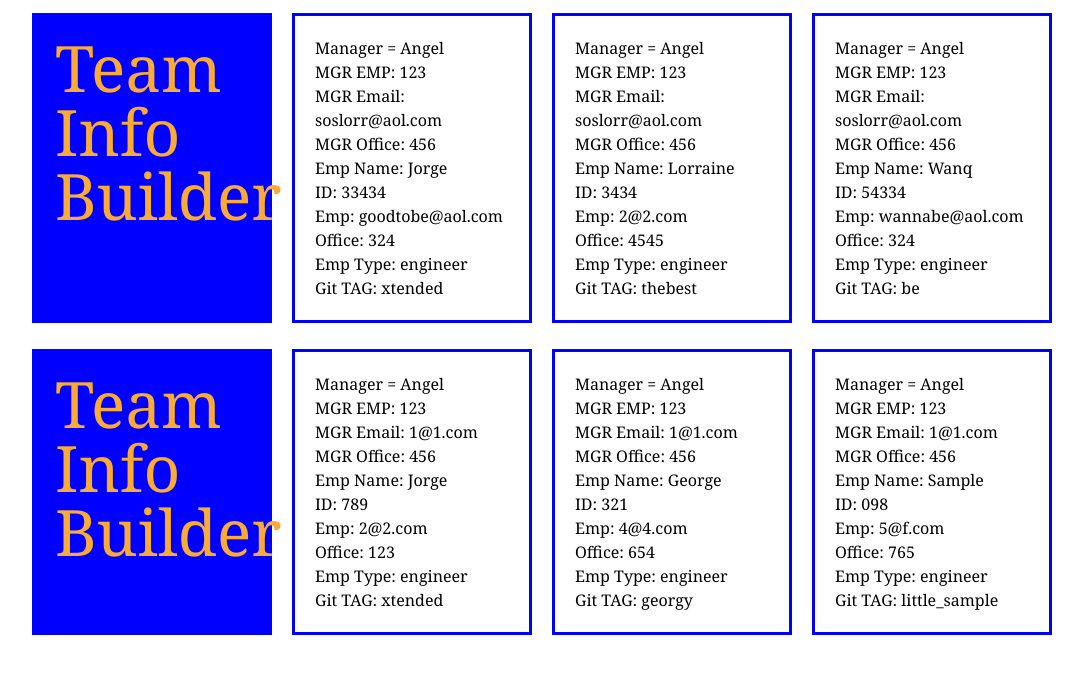
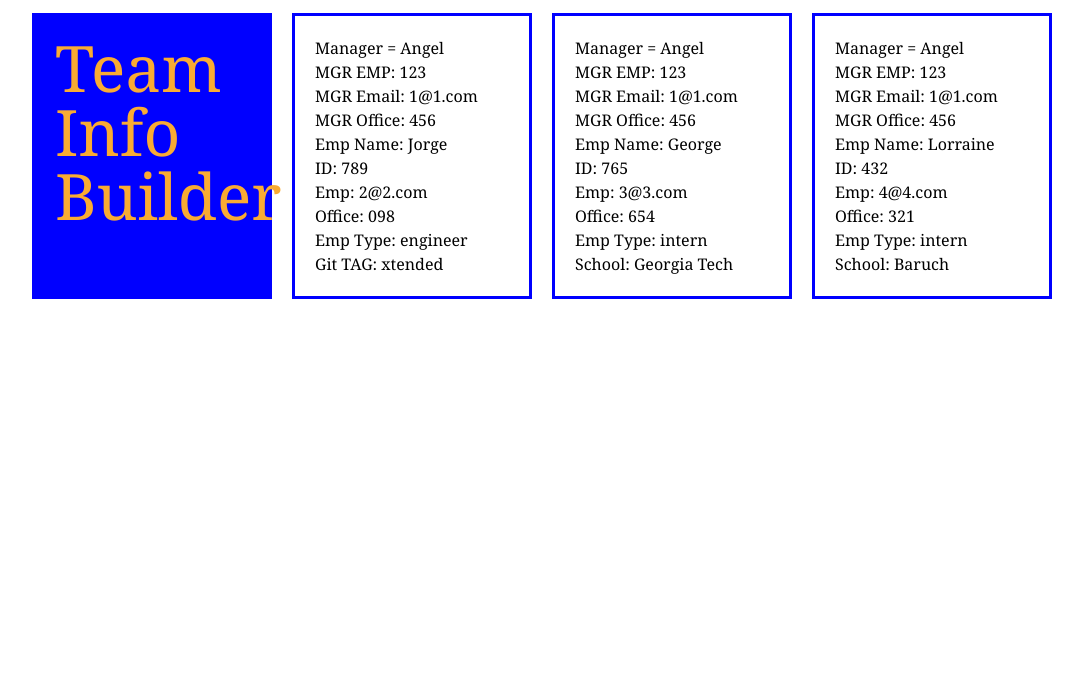
Before and after one commit to Xtended99/TeamInfoBuilder, a website: page index.html in a window 1280 px wide. Shown: the whole page, without its empty margins (98-1181 px from the left). Drawn offline with Linux system fonts and the light colour scheme; files that its build step writes are made by us from their sources.

Commit message:
TeamInfoBuilderUpdate

```diff
--- a/index.html
+++ b/index.html
@@ -1,56 +1,3 @@
-<!doctype html>
-<html>
-   <head>
-      <meta charset="UTF-8">
-      <link rel="stylesheet" href="./assets/css/baseline.css">
-      <link rel="stylesheet" href="./assets/css/main.css">
-
-      <title>TeamInfo Tool</title>
-
-      </head>
-
-      <body>
-         <div id="big_box">
-
-            <div class="title">
-               <h1>Team Info Builder</h1>
-            </div>
-
-            <div id="man">
-               <h5> Manager =  Angel <br>MGR EMP: 123 <br>MGR Email: soslorr@aol.com <br>MGR Office: 456 </h5>
-               <p class="info"> Emp Name: Jorge </p>
-               <p class="info"> ID: 33434 </p>
-               <p class="info"> Emp: goodtobe@aol.com </p>
-               <p class="info"> Office: 324    </p>
-               <p class="info"> Emp Type: engineer </p>
-               <p class="info"> Git TAG: xtended </p>
-            </div>
-
-            <div id="man">
-               <h5> Manager =  Angel <br>MGR EMP: 123 <br>MGR Email: soslorr@aol.com <br>MGR Office: 456 </h5>
-               <p class="info"> Emp Name: Lorraine </p>
-               <p class="info"> ID: 3434 </p>
-               <p class="info"> Emp: 2@2.com </p>
-               <p class="info"> Office: 4545    </p>
-               <p class="info"> Emp Type: engineer </p>
-               <p class="info"> Git TAG: thebest </p>
-            </div>
-
-            <div id="man">
-               <h5> Manager =  Angel <br>MGR EMP: 123 <br>MGR Email: soslorr@aol.com <br>MGR Office: 456 </h5>
-               <p class="info"> Emp Name: Wanq </p>
-               <p class="info"> ID: 54334 </p>
-               <p class="info"> Emp: wannabe@aol.com </p>
-               <p class="info"> Office: 324    </p>
-               <p class="info"> Emp Type: engineer </p>
-               <p class="info"> Git TAG: be </p>
-            </div>
-
-         </div>
-
-      </body>
-</html>
-
 
 <!doctype html>
 <html>
@@ -75,33 +22,33 @@
             </div>
 
             <div id="man">
-               <h5> Manager =  Angel <br>MGR EMP: 123 <br>MGR Email: 1@1.com <br>MGR Office: 456 </h5>
+               <h4> Manager =  Angel <br>MGR EMP: 123 <br>MGR Email: 1@1.com <br>MGR Office: 456 </h4>
                <p class="info"> Emp Name: Jorge </p>
                <p class="info"> ID: 789 </p>
                <p class="info"> Emp: 2@2.com </p>
-               <p class="info"> Office: 123    </p>
+               <p class="info"> Office: 098    </p>
                <p class="info"> Emp Type: engineer </p>
                <p class="info"> Git TAG: xtended </p>
             </div>
 
             <div id="man">
-               <h5> Manager =  Angel <br>MGR EMP: 123 <br>MGR Email: 1@1.com <br>MGR Office: 456 </h5>
+               <h4> Manager =  Angel <br>MGR EMP: 123 <br>MGR Email: 1@1.com <br>MGR Office: 456 </h4>
                <p class="info"> Emp Name: George </p>
-               <p class="info"> ID: 321 </p>
-               <p class="info"> Emp: 4@4.com </p>
+               <p class="info"> ID: 765 </p>
+               <p class="info"> Emp: 3@3.com </p>
                <p class="info"> Office: 654    </p>
-               <p class="info"> Emp Type: engineer </p>
-               <p class="info"> Git TAG: georgy </p>
+               <p class="info"> Emp Type: intern </p>
+               <p class="info"> School: Georgia Tech </p>
             </div>
 
             <div id="man">
-               <h5> Manager =  Angel <br>MGR EMP: 123 <br>MGR Email: 1@1.com <br>MGR Office: 456 </h5>
-               <p class="info"> Emp Name: Sample </p>
-               <p class="info"> ID: 098 </p>
-               <p class="info"> Emp: 5@f.com </p>
-               <p class="info"> Office: 765    </p>
-               <p class="info"> Emp Type: engineer </p>
-               <p class="info"> Git TAG: little_sample </p>
+               <h4> Manager =  Angel <br>MGR EMP: 123 <br>MGR Email: 1@1.com <br>MGR Office: 456 </h4>
+               <p class="info"> Emp Name: Lorraine </p>
+               <p class="info"> ID: 432 </p>
+               <p class="info"> Emp: 4@4.com </p>
+               <p class="info"> Office: 321    </p>
+               <p class="info"> Emp Type: intern </p>
+               <p class="info"> School: Baruch </p>
             </div>
 
          </div>
```
